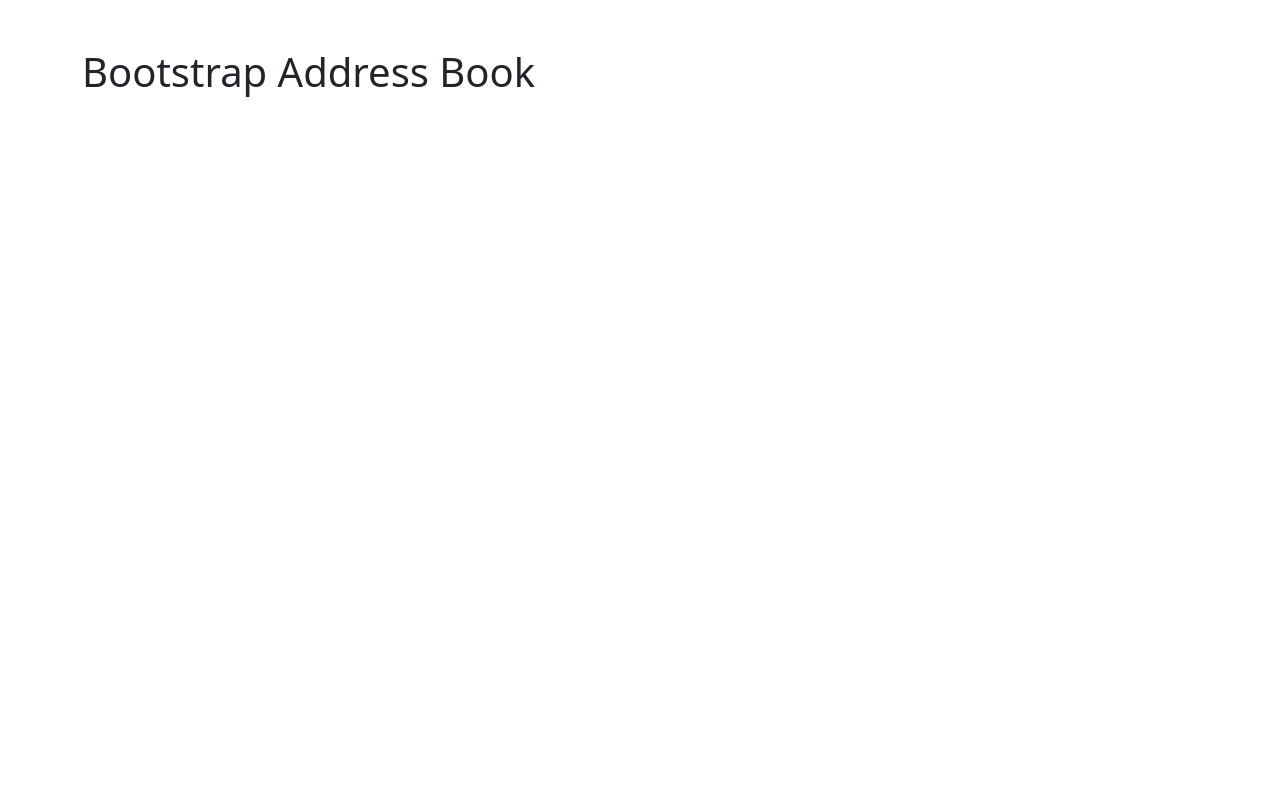
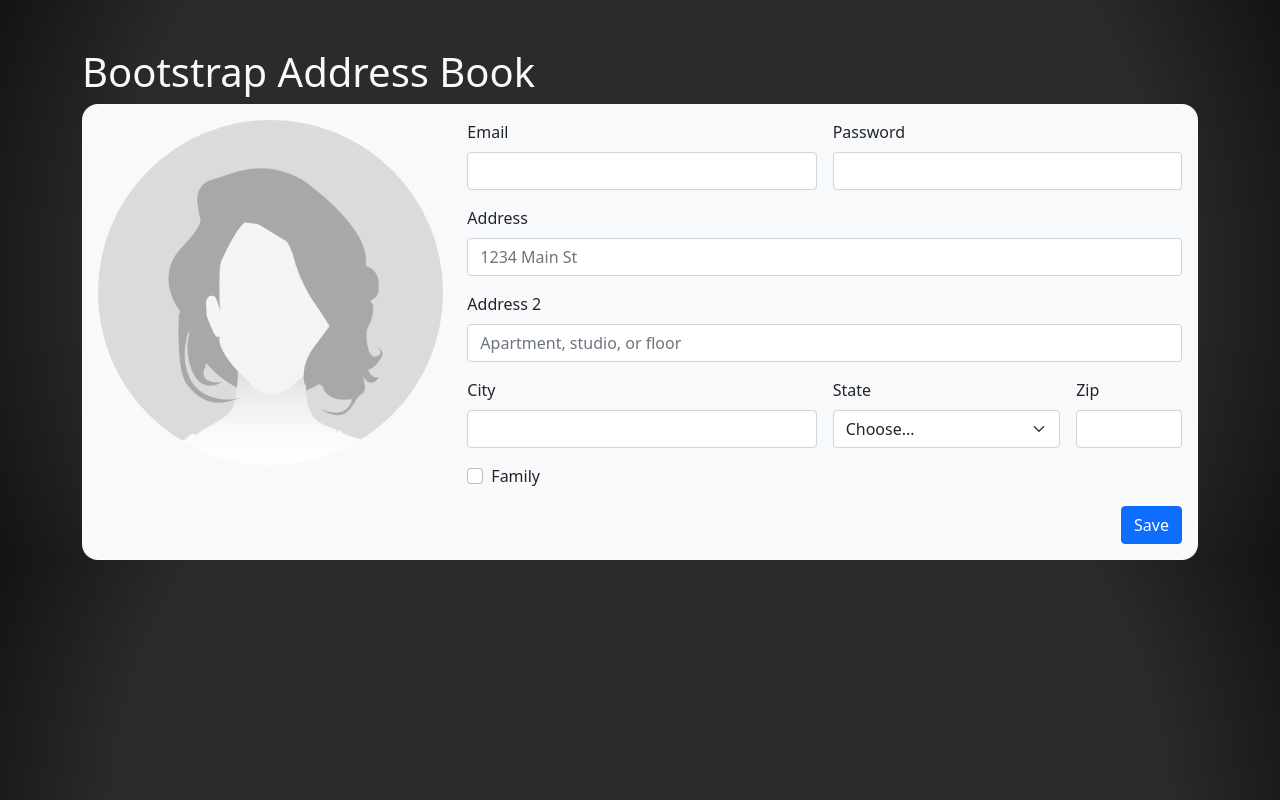
Before and after one commit to brianley99/BootstrapAdressBook, a plain HTML site: page index.html in a window 1280 px wide. Drawn offline with nearby package versions, Linux system fonts and the light colour scheme.

Commit message:
added address fourm

```diff
--- a/css/site.css
+++ b/css/site.css
@@ -0,0 +1,13 @@
+body {
+    background: rgb(7,131,200);
+    background: radial-gradient(circle, rgb(43, 43, 43) 75%, rgb(19, 19, 19) 100%);
+}
+
+.bg-light {
+    background-color: rgb(209, 209, 209);
+    border-radius: 1rem;
+}
+
+img {
+    border-radius: 50%;
+}
--- a/index.html
+++ b/index.html
@@ -10,11 +10,67 @@
     <!-- Bootstrap CSS -->
     <link href="https://cdn.jsdelivr.net/npm/bootstrap@5.1.1/dist/css/bootstrap.min.css" rel="stylesheet"
         integrity="sha384-F3w7mX95PdgyTmZZMECAngseQB83DfGTowi0iMjiWaeVhAn4FJkqJByhZMI3AhiU" crossorigin="anonymous">
+
+    <link rel="stylesheet" href="./css/site.css">
 </head>
 
 <body>
+
        <div class="container">
-           <h1 class="mt-5">Bootstrap Address Book</h1>
+           <h1 class="mt-5 text-light">Bootstrap Address Book</h1>
+           <div class="container bg-light p-3">
+                <div class="row">
+                    <div class="col">
+                        <div><img src="./img/GirlOne_4x.png" alt="Profile Image" class="w-100"></div>
+                    </div>
+                    <div class="col-8">
+                        <form class="row g-3">
+                            <div class="col-md-6">
+                              <label for="inputEmail4" class="form-label">Email</label>
+                              <input type="email" class="form-control" id="inputEmail4">
+                            </div>
+                            <div class="col-md-6">
+                              <label for="inputPassword4" class="form-label">Password</label>
+                              <input type="password" class="form-control" id="inputPassword4">
+                            </div>
+                            <div class="col-12">
+                              <label for="inputAddress" class="form-label">Address</label>
+                              <input type="text" class="form-control" id="inputAddress" placeholder="1234 Main St">
+                            </div>
+                            <div class="col-12">
+                              <label for="inputAddress2" class="form-label">Address 2</label>
+                              <input type="text" class="form-control" id="inputAddress2" placeholder="Apartment, studio, or floor">
+                            </div>
+                            <div class="col-md-6">
+                              <label for="inputCity" class="form-label">City</label>
+                              <input type="text" class="form-control" id="inputCity">
+                            </div>
+                            <div class="col-md-4">
+                              <label for="inputState" class="form-label">State</label>
+                              <select id="inputState" class="form-select">
+                                <option selected>Choose...</option>
+                                <option>...</option>
+                              </select>
+                            </div>
+                            <div class="col-md-2">
+                              <label for="inputZip" class="form-label">Zip</label>
+                              <input type="text" class="form-control" id="inputZip">
+                            </div>
+                            <div class="col-12">
+                              <div class="form-check">
+                                <input class="form-check-input" type="checkbox" id="gridCheck">
+                                <label class="form-check-label" for="gridCheck">
+                                  Family
+                                </label>
+                              </div>
+                            </div>
+                            <div class="col d-flex justify-content-end">
+                              <button type="submit" class="btn btn-primary">Save</button>
+                            </div>
+                          </form>
+                    </div>
+                </div>
+            </div>
        </div>
 
     <!-- Bootstrap JS -->
```
